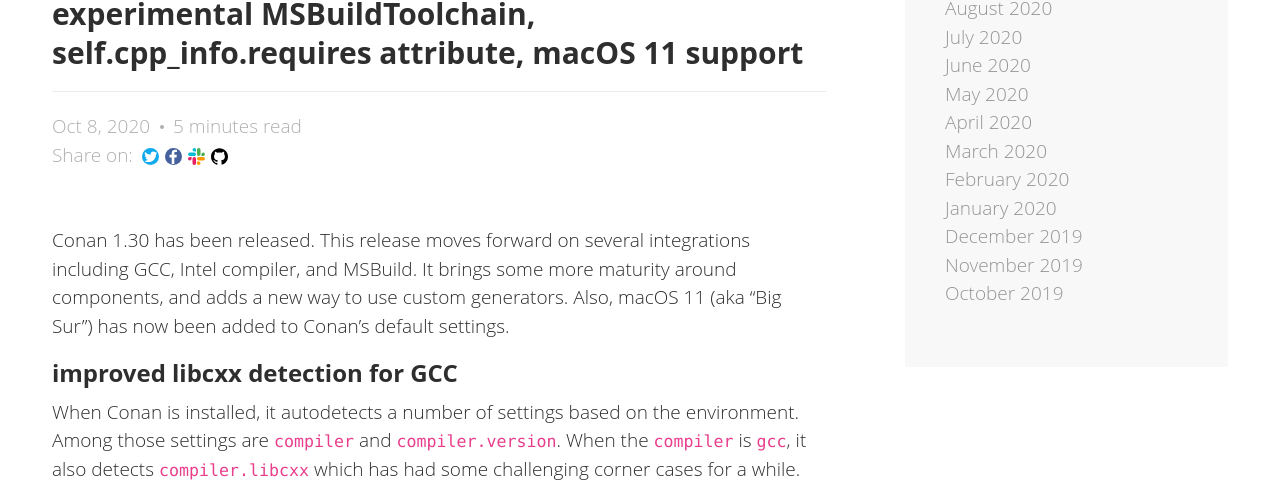
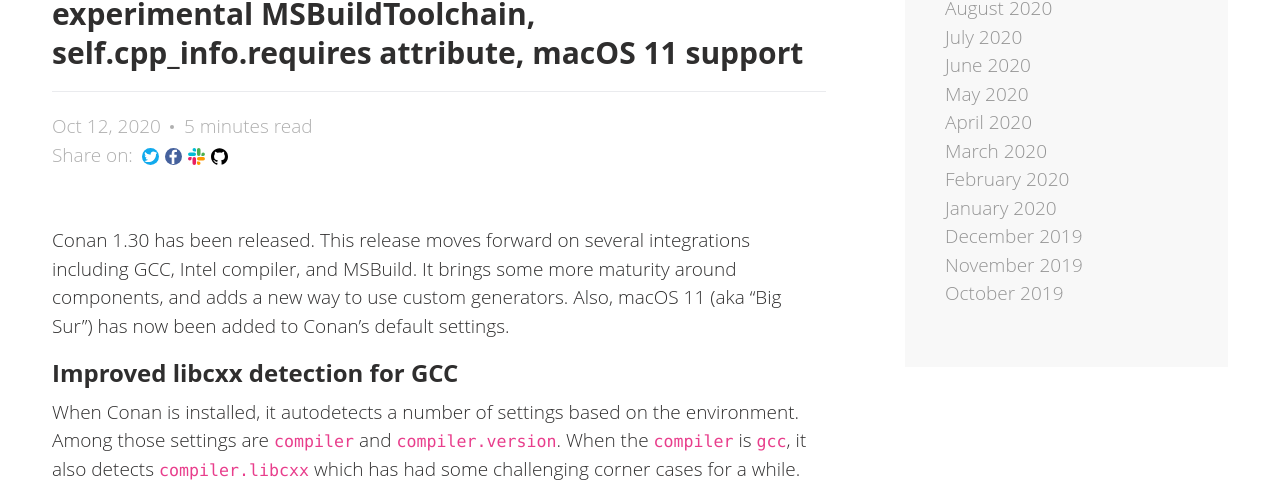
Before and after one commit to conan-io/conan-io.github.io, a Jekyll site: the page built from _posts/2020-10-12-New-conan-release-1-30.markdown, in a window 1280 px wide and 900 px high. Shown: the part 275-757 px from the top of the window. Built offline with Jekyll 4.4.1, drawn with Linux system fonts in a browser that asks for light colours; comment, search, counter and statistics services are not loaded.

Commit message:
changed date

```diff
--- a/_posts/2020-10-08-New-conan-release-1-30.markdown
+++ b/_posts/2020-10-12-New-conan-release-1-30.markdown
@@ -11,7 +11,7 @@ including GCC, Intel compiler, and MSBuild. It brings some more maturity around
 components, and adds a new way to use custom generators. Also, macOS 11 (aka
 "Big Sur") has now been added to Conan's default settings.
 
-## improved libcxx detection for GCC
+## Improved libcxx detection for GCC
 
 When Conan is installed, it autodetects a number of settings based on the
 environment. Among those settings are `compiler` and `compiler.version`. When
```
